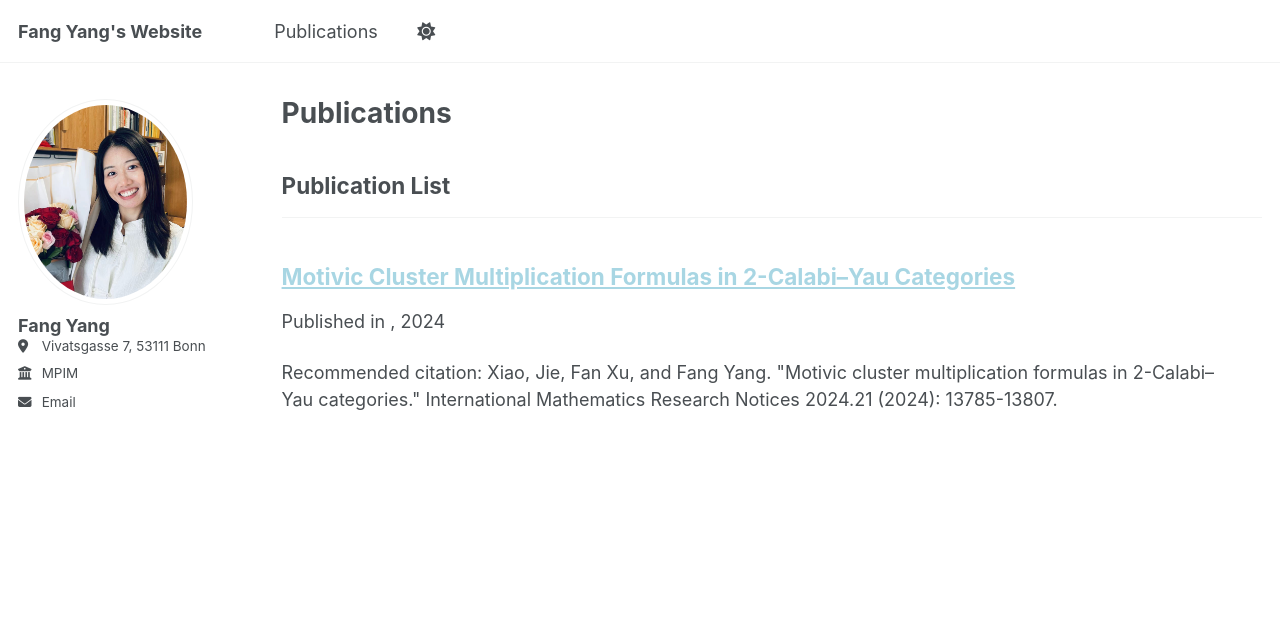
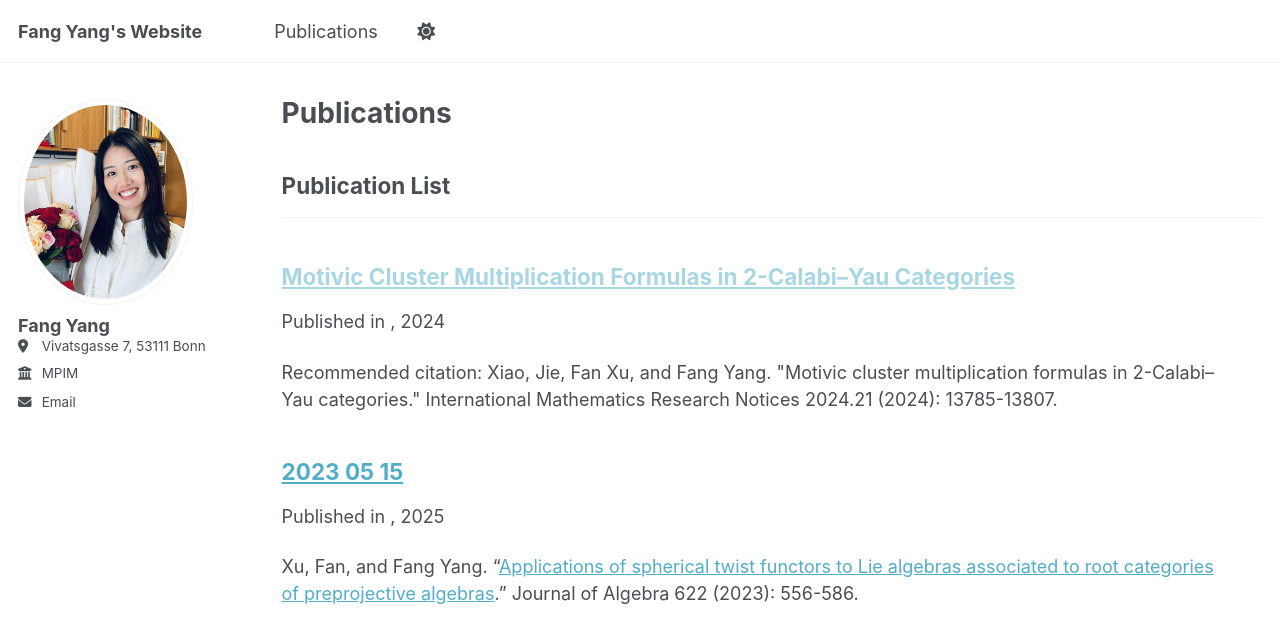
Before and after one commit to FangYang-math/FangYang-math.github.io, a Jekyll site: the page built from _pages/publications.html, in a window 1280 px wide. Shown: the top 643 px of the page. Built offline with Jekyll 4.4.1, drawn with Linux system fonts in a browser that asks for light colours.

Commit message:
Update 2023-05-15.md

```diff
--- a/_publications/2023-05-15.md
+++ b/_publications/2023-05-15.md
@@ -1,3 +1,6 @@
+---
+collection: publications
+category: manuscripts
+permalink: /publication/2023-05-15
 ---
 Xu, Fan, and Fang Yang. "[Applications of spherical twist functors to Lie algebras associated to root categories of preprojective algebras](https://doi.org/10.1016/j.jalgebra.2023.02.005)." Journal of Algebra 622 (2023): 556-586.
----
```
